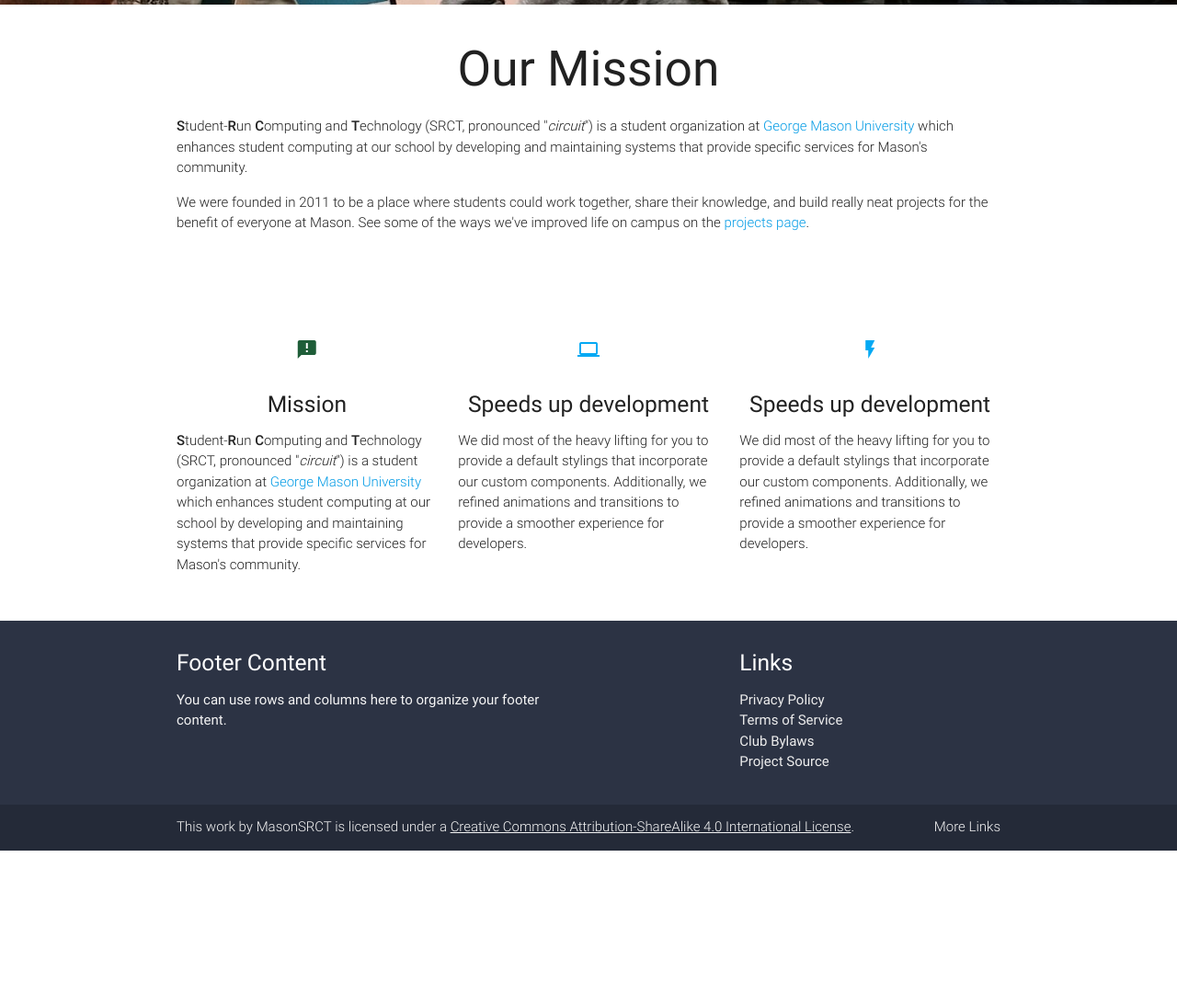
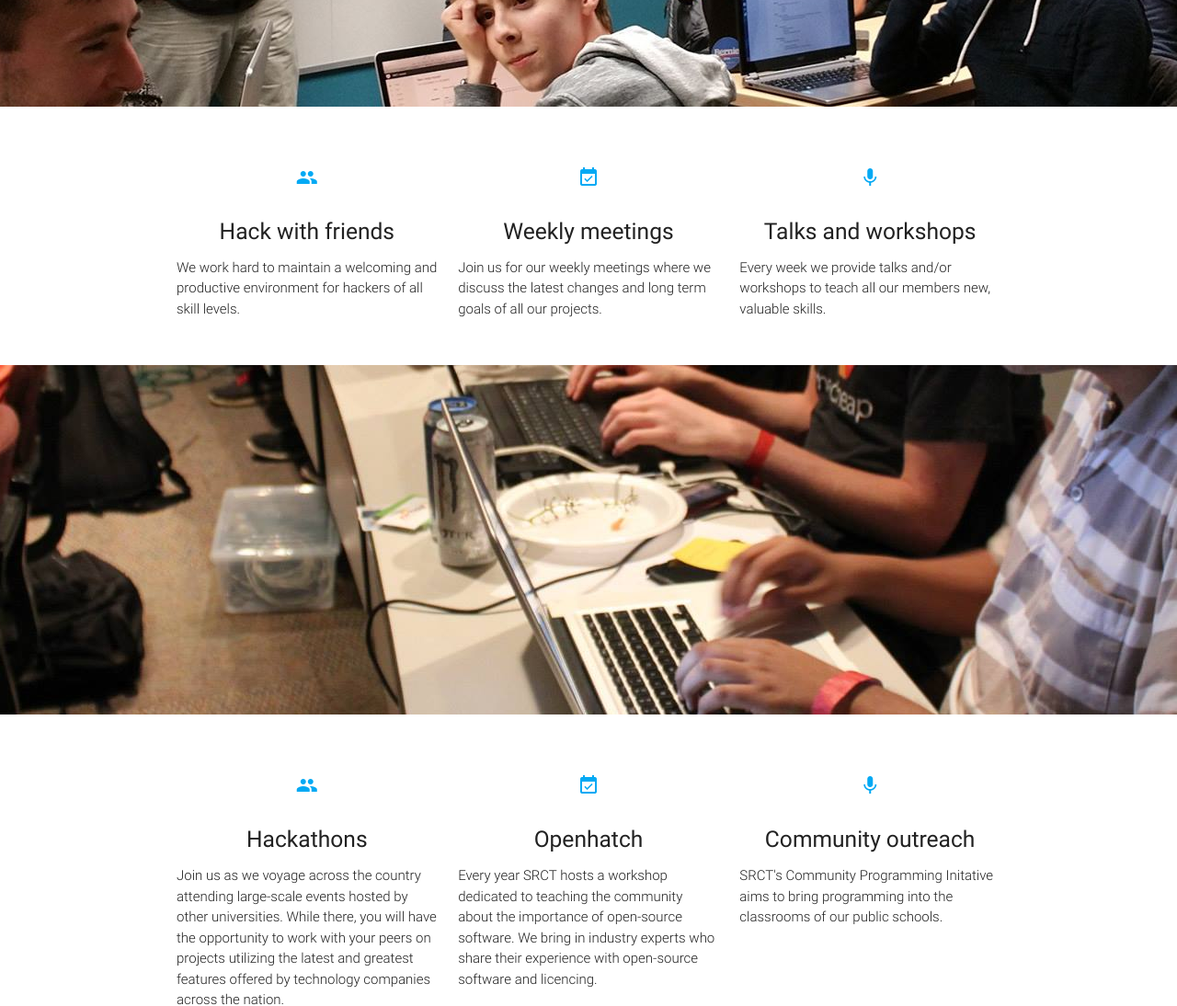
Before and after one commit to nanderson94/srct-web-concept, a plain HTML site: page index.html in a window 1280 px wide. Shown: the part 1300-2394 px from the top of the page at 92% size. Before the commit the page ends 2225 px from the top, so only its background shows below. Drawn offline with nearby package versions, Linux system fonts and the light colour scheme.

Commit message:
Added more parallax and actual text

```diff
--- a/index.html
+++ b/index.html
@@ -241,8 +241,8 @@ body {
         <div class="section">
           <div class="row">
             <div class="col s12 center">
-              <h3><i class="mdi-content-send brown-text"></i></h3>
-              <h4>Our Mission</h4>
+              <h2><i class="material-icons blue-text medium">announcement</i></h2>
+              <h3>Our Mission</h3>
               <p class="left-align light"><strong>S</strong>tudent-<strong>R</strong>un <strong>C</strong>omputing and
 <strong>T</strong>echnology (SRCT, pronounced "<em>circuit</em>") is a student
 organization at <a href="https://www.gmu.edu/">George Mason University</a> which
@@ -270,49 +270,69 @@ at Mason. See some of the ways we've improved life on campus on the <a href="/pr
     <div class="section">
       <div class="container">
         <div class="row">
-          <div class="col s12">
-            <h2 class="center">Our Mission</h2>
-              <p class="left-align light"><strong>S</strong>tudent-<strong>R</strong>un <strong>C</strong>omputing and
-<strong>T</strong>echnology (SRCT, pronounced "<em>circuit</em>") is a student
-organization at <a href="https://www.gmu.edu/">George Mason University</a> which
-enhances student computing at our school by developing and maintaining systems
-that provide specific services for Mason's community.</p>
-<p class="left-align light">We were founded in 2011 to be a place where students could work together,
-share their knowledge, and build really neat projects for the benefit of everyone
-at Mason. See some of the ways we've improved life on campus on the <a href="/projects/">projects page</a>.</p>
+          <div class="col s12 m4">
+            <div class="icon-block">
+              <h2 class="center light-blue-text"><i class="material-icons">people</i></h2>
+              <h5 class="center">Hack with friends</h5>
+
+              <p class="light">We work hard to maintain a welcoming and productive environment for hackers of all skill levels. </p>
+            </div>
+          </div>
+          <div class="col s12 m4">
+            <div class="icon-block">
+              <h2 class="center light-blue-text"><i class="material-icons">event_available</i></h2>
+              <h5 class="center">Weekly meetings</h5>
+
+              <p class="light">Join us for our weekly meetings where we discuss the latest changes and long term goals of all our projects.</p>
+            </div>
+          </div>
+          <div class="col s12 m4">
+            <div class="icon-block">
+              <h2 class="center light-blue-text"><i class="material-icons">mic</i></h2>
+              <h5 class="center">Talks and workshops</h5>
+
+              <p class="light">Every week we provide talks and/or workshops to teach all our members new, valuable skills.</p>
+            </div>
           </div>
         </div>
       </div>
+    </div>
+
+    <div class="parallax-container valign-wrapper">
+      <div class="container no-pad-bot">
+        <div class="section">
+          <div class="row center">
+            <h3 id="index-hack" class="header col s12 light white-text"></h3>
+          </div>
+        </div>
+      </div>
+      <div class="parallax"><img src="hacknc14.jpg"></div>
     </div>
     <div class="section">
       <div class="container">
         <div class="row">
           <div class="col s12 m4">
             <div class="icon-block">
-              <h2 class="center mason-green-text"><i class="material-icons">announcement</i></h2>
-              <h5 class="center">Mission</h5>
+              <h2 class="center light-blue-text"><i class="material-icons">people</i></h2>
+              <h5 class="center">Hackathons</h5>
 
-              <p class="light"><strong>S</strong>tudent-<strong>R</strong>un <strong>C</strong>omputing and
-<strong>T</strong>echnology (SRCT, pronounced "<em>circuit</em>") is a student
-organization at <a href="https://www.gmu.edu/">George Mason University</a> which
-enhances student computing at our school by developing and maintaining systems
-that provide specific services for Mason's community.</p>
+              <p class="light">Join us as we voyage across the country attending large-scale events hosted by other universities. While there, you will have the opportunity to work with your peers on projects utilizing the latest and greatest features offered by technology companies across the nation.</p>
             </div>
           </div>
           <div class="col s12 m4">
             <div class="icon-block">
-              <h2 class="center light-blue-text"><i class="material-icons">computer</i></h2>
-              <h5 class="center">Speeds up development</h5>
+              <h2 class="center light-blue-text"><i class="material-icons">event_available</i></h2>
+              <h5 class="center">Openhatch</h5>
 
-              <p class="light">We did most of the heavy lifting for you to provide a default stylings that incorporate our custom components. Additionally, we refined animations and transitions to provide a smoother experience for developers.</p>
+              <p class="light">Every year SRCT hosts a workshop dedicated to teaching the community about the importance of open-source software. We bring in industry experts who share their experience with open-source software and licencing.</p>
             </div>
           </div>
           <div class="col s12 m4">
             <div class="icon-block">
-              <h2 class="center light-blue-text"><i class="material-icons">flash_on</i></h2>
-              <h5 class="center">Speeds up development</h5>
+              <h2 class="center light-blue-text"><i class="material-icons">mic</i></h2>
+              <h5 class="center">Community outreach</h5>
 
-              <p class="light">We did most of the heavy lifting for you to provide a default stylings that incorporate our custom components. Additionally, we refined animations and transitions to provide a smoother experience for developers.</p>
+              <p class="light">SRCT's Community Programming Initative aims to bring programming into the classrooms of our public schools.</p>
             </div>
           </div>
         </div>
```
Also changed, not shown: hacknc14.jpg (added).
